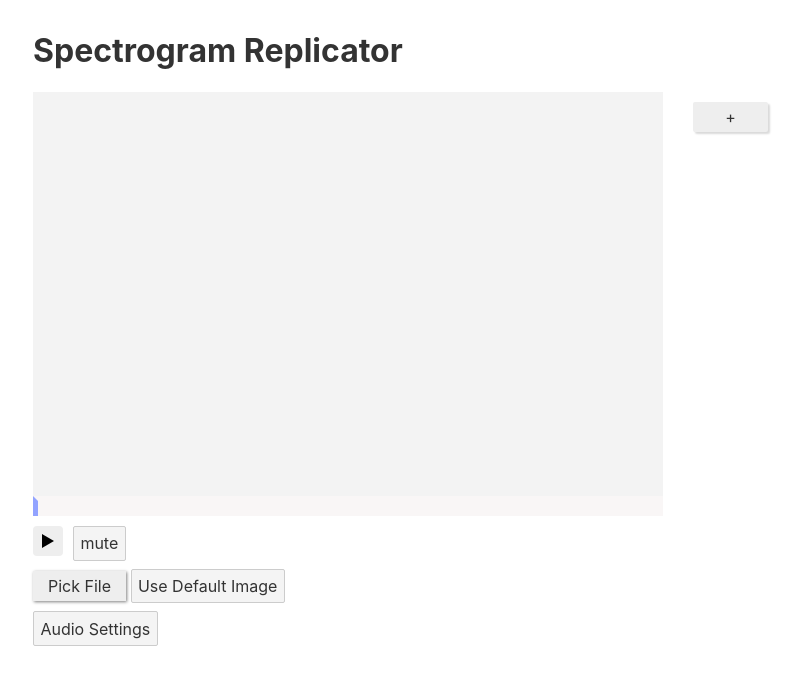
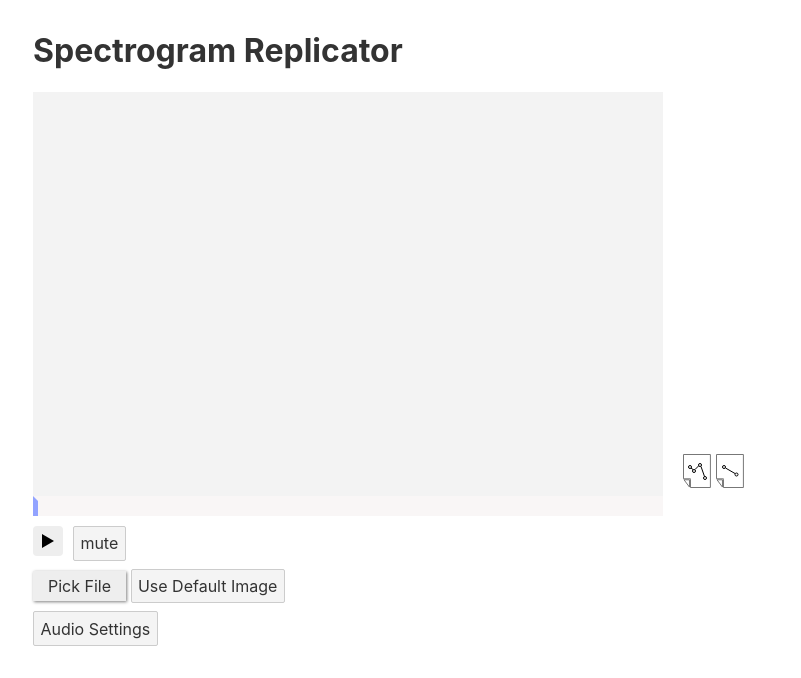
Before and after one commit to EmNudge/Spectrogram-Replicator, a Svelte app: page / in a window 1280 px wide. Shown: the top 678 px of the page, without its empty margins (157-958 px from the left). Built offline with nearby package versions, Linux system fonts and the light colour scheme.

Commit message:
moved to svg icons for lines

```diff
--- a/src/components/lineBar.svelte
+++ b/src/components/lineBar.svelte
@@ -5,7 +5,9 @@
   export let isActive;
 
   import { linesStore, canvasStore, activeLineStore, allowDeleteStore } from "../stores/canvas";
-  import { onDestroy } from 'svelte'
+  import { onDestroy } from 'svelte';
+
+  import Line from './svg/Line.svelte';
 
   let editing = false;
   let inputEl;
@@ -67,26 +69,28 @@
 
 <style>
   .line {
-    padding: 10px;
+    padding: 5px;
     display: grid;
     grid-template-columns: auto 1fr auto;
     grid-gap: 10px;
-    box-shadow: var(--shdw);
-    background: var(--grey);
+    align-items: center;
+
     opacity: 0.7;
     outline: none;
   }
   .line.active {
     opacity: 1;
   }
-  .color {
-    height: 20px;
-    width: 20px;
-    background: hsl(var(--bg), 50%, 50%);
+  .line.editing {
+    grid-template-columns: auto 1fr;
   }
   .close {
     color: red;
     cursor: pointer;
+    opacity: 0;
+  }
+  .line:hover .close {
+    opacity: 1;
   }
 
   input {
@@ -96,8 +100,8 @@
   }
 </style>
 
-<div class="line" class:active={isActive} on:click>
-  <div class="color" style="--bg: {hue}" />
+<div class="line" class:active={isActive} on:click class:editing>
+  <Line color="hsl({hue}, 50%, 50%)" />
 
   {#if !editing}
     <div on:dblclick={toggleInput}>{name}</div>
@@ -111,5 +115,7 @@
       on:keydown={handleKeyDown} />
   {/if}
 
-  <div class="close" on:click={destroyLine}>x</div>
+  {#if !editing}
+    <div class="close" on:click={destroyLine}>x</div>
+  {/if}
 </div>
--- a/src/components/lineMenu.svelte
+++ b/src/components/lineMenu.svelte
@@ -2,6 +2,8 @@
   import LineBar from './lineBar.svelte'
   import { linesStore, activeLineStore, activeNodeStore, canvasStore } from "../stores/canvas";
   import { getNewLine } from "./canvas/utils";
+  import NewLineIcon from './svg/NewLine.svelte';
+  import NewSegmentIcon from './svg/NewSegment.svelte';
 
   $: getTemp = () => " auto".repeat($linesStore.size + 1) + " 1fr";
 
@@ -21,25 +23,22 @@
 </script>
 
 <style>
+  .line-menu {
+    display: grid;
+    grid-template-rows: 1fr auto;
+    grid-gap: 30px;
+    height: 400px;
+  }
   .container {
-    --shdw: 2px 2px 2px #00000026;
-    display: grid;
-    grid-gap: 10px;
     max-height: 400px;
     overflow-y: scroll;
     padding: 10px;
-  }
-
-  button {
-    border: none;
-    padding: 5px 20px;
-    box-shadow: var(--shdw);
-    background: #eee;
-    width: 75px;
+    height: 100%;
   }
 </style>
 
-<div class="container" style="grid-template-rows: {getTemp()}">
+<div class="line-menu">
+  <div class="container">
     {#each [...$linesStore.entries()] as [id, line]}
       <LineBar
         {id}
@@ -48,6 +47,10 @@
         isActive={$activeLineStore === id}
         on:click={() => changeActive(id)} />
     {/each}
-  <button on:click={addLine}>+</button>
-  <div class="empty" />
   </div>
+
+  <div class="buttons">
+    <NewLineIcon on:click={addLine} />
+    <NewSegmentIcon />
+  </div>
+</div>
--- /dev/null
+++ b/src/components/svg/Line.svelte
@@ -0,0 +1,16 @@
+<script>
+  export let color = '#BD5050';
+</script>
+
+<svg width="30" height="30" viewBox="0 0 30 30" fill="none" xmlns="http://www.w3.org/2000/svg">
+  <rect width="30" height="30" fill={color} />
+
+  <path d="M15.5 11L12 14.5" stroke="white"/>
+  <path d="M8 13L10 14.5" stroke="white"/>
+  <path d="M18 11.5L21.5 21.5" stroke="white"/>
+
+  <circle cx="11" cy="16" r="1.5" stroke="white"/>
+  <circle cx="7" cy="12" r="1.5" stroke="white"/>
+  <circle cx="22" cy="23" r="1.5" stroke="white"/>
+  <circle cx="17" cy="10" r="1.5" stroke="white"/>
+</svg>
--- /dev/null
+++ b/src/components/svg/NewLine.svelte
@@ -0,0 +1,12 @@
+<svg width="28" height="34" viewBox="0 0 28 34" fill="none" xmlns="http://www.w3.org/2000/svg" on:click>
+  <path d="M15.5 12L12 15.5" stroke="black"/>
+  <path d="M8 14L10 15.5" stroke="black"/>
+  <path d="M18 12.5L21.5 22.5" stroke="black"/>
+
+  <circle cx="11" cy="17" r="1.5" stroke="black"/>
+  <circle cx="7" cy="13" r="1.5" stroke="black"/>
+  <circle cx="22" cy="24" r="1.5" stroke="black"/>
+  <circle cx="17" cy="11" r="1.5" stroke="black"/>
+
+  <path d="M7.42157 33.3518L7.47436 33.2462V33.1282V25.2821V24.7821H6.97436H0.5V0.5H27.3974V33.5H7.34748L7.42157 33.3518ZM6.45305 33.0528L0.999999 25.7821H6.47436V33.0102L6.45305 33.0528Z" stroke="#777777"/>
+</svg>
--- /dev/null
+++ b/src/components/svg/NewSegment.svelte
@@ -0,0 +1,7 @@
+<svg width="28" height="34" viewBox="0 0 28 34" fill="none" xmlns="http://www.w3.org/2000/svg" on:click>
+  <path d="M7.42157 33.3518L7.47436 33.2462V33.1282V25.2821V24.7821H6.97436H0.5V0.5H27.3974V33.5H7.34748L7.42157 33.3518ZM6.45305 33.0528L0.999999 25.7821H6.47436V33.0102L6.45305 33.0528Z" stroke="#777777"/>
+  <path d="M9.5 14L19 19.5" stroke="black"/>
+
+  <circle cx="20.5" cy="20.5" r="1.5" stroke="black"/>
+  <circle cx="8" cy="13" r="1.5" stroke="black"/>
+</svg>
--- /dev/null
+++ b/src/components/svg/Segment.svelte
@@ -0,0 +1,5 @@
+<svg width="17" height="12" viewBox="0 0 17 12" fill="none" xmlns="http://www.w3.org/2000/svg">
+  <path d="M3.5 3L13 8.5" stroke="black"/>
+  <circle cx="14.5" cy="9.5" r="1.5" stroke="black"/>
+  <circle cx="2" cy="2" r="1.5" stroke="black"/>
+</svg>
```
Lines whose indentation alone changed are shown as unchanged.
